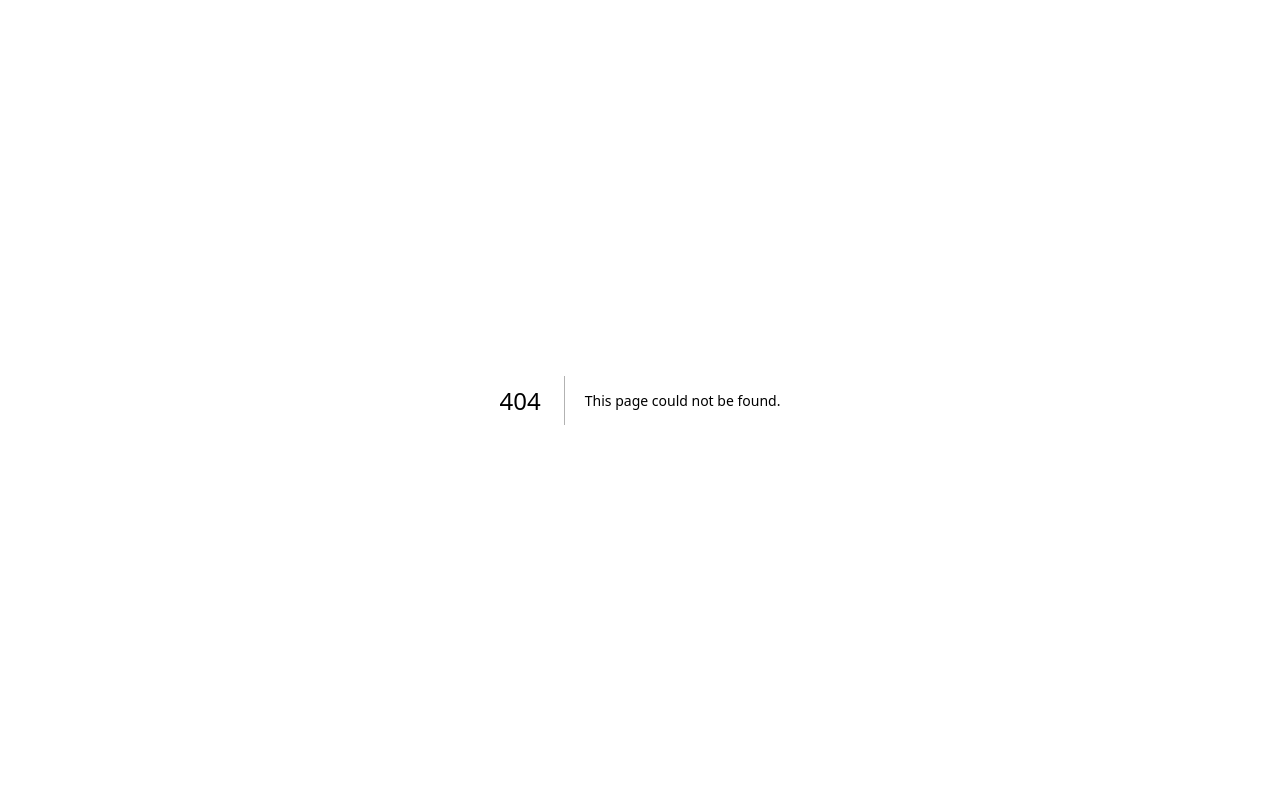
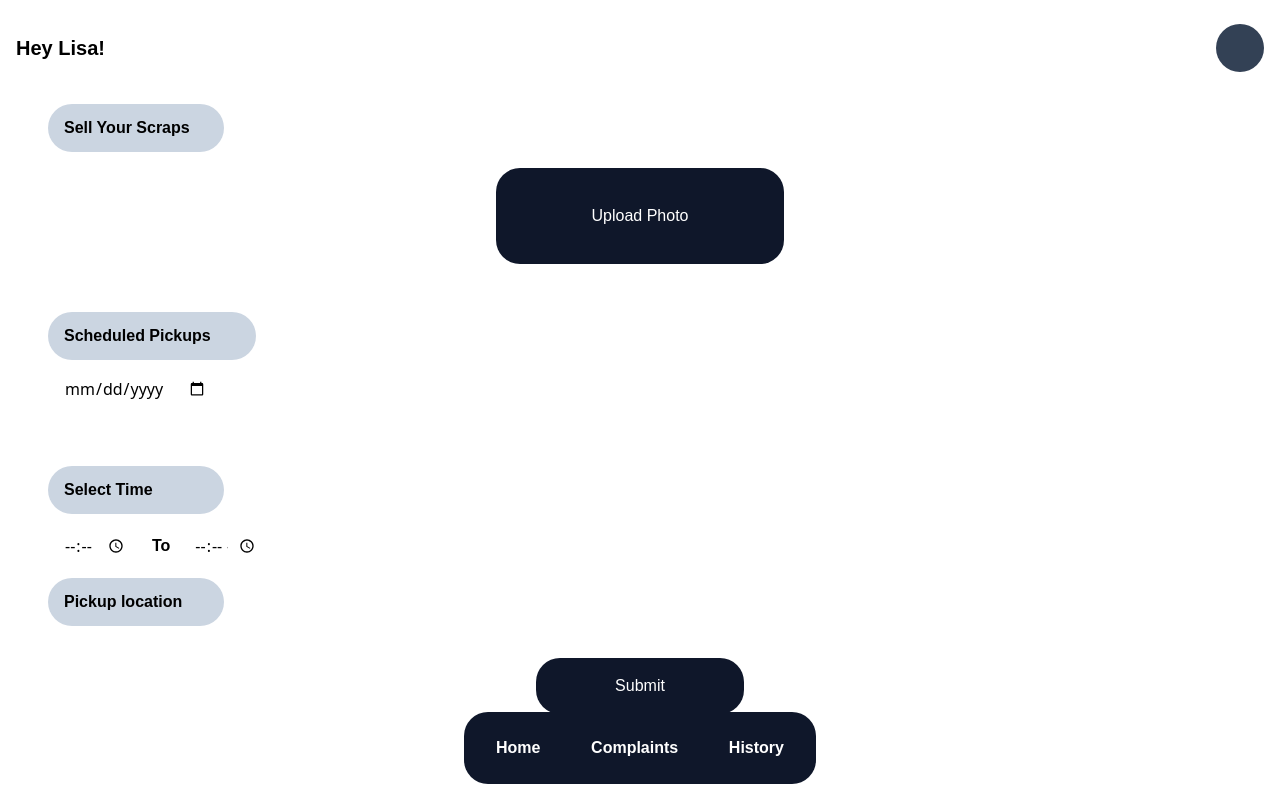
Before and after one commit to salmanpary/scrappy, a Next.js app: page /Userhome2 in a window 1280 px wide. Before the commit this address had no page. Built offline with nearby package versions, Linux system fonts and the light colour scheme.

Commit message:
css changes

```diff
--- a/components/Navbar.js
+++ b/components/Navbar.js
@@ -2,7 +2,7 @@ import React from 'react'
 
 const Navbar = () => {
   return (
-    <div className='navbar absolute bottom-8  w-full flex  justify-center '>
+    <div className='navbar absolute bottom-4  w-full flex  justify-center '>
       <div className="navbar_container flex bg-slate-900 w-[22rem] justify-between rounded-3xl font-base font-bold p-6 px-8">
      <div className='home text-white '>Home</div>
      <div className='complaints text-white '>Complaints</div>
--- /dev/null
+++ b/components/Topbar.js
@@ -0,0 +1,15 @@
+import React from 'react'
+
+const Topbar = () => {
+  return (
+    <div>
+        <div className='top bar flex justify-between items-center mt-6 mx-4  mb-8'>
+        <div className='main-page-text flex  justify-start font-poppins text-xl font-bold rounded-3xl '>Hey Lisa!</div>
+
+        <div className='Icon rounded-full h-12 w-12 bg-slate-700'></div>
+        </div>
+    </div>
+  )
+}
+
+export default Topbar
--- /dev/null
+++ b/pages/Userhome2.js
@@ -0,0 +1,43 @@
+import React from 'react'
+import Navbar from '../components/Navbar'
+import Topbar from '../components/Topbar'
+
+const Userhome2 = () => {
+  return (
+    <div className=''>
+
+        <Topbar/>
+
+        <div className='main-page-text flex w-44 ml-12 justify-start font-poppins text-m font-bold  bg-slate-300 rounded-3xl p-3 px-4'>Sell Your Scraps </div>
+
+       <div className='flex justify-center'>
+         <button className='bg-slate-900 text-white font-poppins   w-72  font-medium h-24 rounded-3xl mt-4  mb-8'>Upload Photo</button>
+
+       </div>
+       <div className='main-page-text flex w-52 ml-12 justify-start font-poppins text-m font-bold m-4  bg-slate-300 rounded-3xl p-3 px-4'>Scheduled Pickups </div>
+
+       <div className='flex justify-start ml-16'>
+       <input type= 'date'></input>
+       </div>
+
+       <div className='main-page-text flex w-44 ml-12 justify-start font-poppins text-m font-bold  bg-slate-300 rounded-3xl p-3 px-4 mt-16'>Select Time</div>
+
+       <div className='flex justify-start ml-16 items-center  '>
+       <input type= 'time' className='from-date h-16 w-16'></input>
+       <h4 className='mx-6 font-poppins font-bold'>To</h4>
+       <input type= 'time' className=' to-date h-16 w-16'></input>
+       </div>
+
+       <div className='main-page-text flex w-44 ml-12 justify-start font-poppins text-m font-bold  bg-slate-300 rounded-3xl p-3 px-4 '>Pickup location</div>
+
+       <div className='flex justify-center'>
+         <button className='bg-slate-900 text-white font-poppins   w-52  font-medium h-14 rounded-3xl mt-8 '>Submit</button>
+       </div>
+
+
+      <Navbar/>
+    </div>
+  )
+}
+
+export default Userhome2
--- a/pages/index.js
+++ b/pages/index.js
@@ -1,17 +1,14 @@
 
 import Navbar from '../components/Navbar'
 import Cards from '../components/Cards'
+import Topbar from '../components/Topbar'
 
 
 export default function Home() {
   return (
     <div>
 
-        <div className='top bar flex justify-between items-center mt-6 mx-4  mb-8'>
-        <div className='main-page-text flex  justify-start font-poppins text-xl font-bold rounded-3xl '>Hey Lisa!</div>
-
-<div className='Icon rounded-full h-12 w-12 bg-slate-700'></div>
-        </div>
+        <Topbar/>
 
         <div className='main-page-text flex w-52 ml-12 justify-start font-poppins text-xl font-bold m-4  mb-8 bg-slate-300 rounded-3xl p-3 px-4'>Sell Your Scraps </div>
         <div className='card-container'>
```
